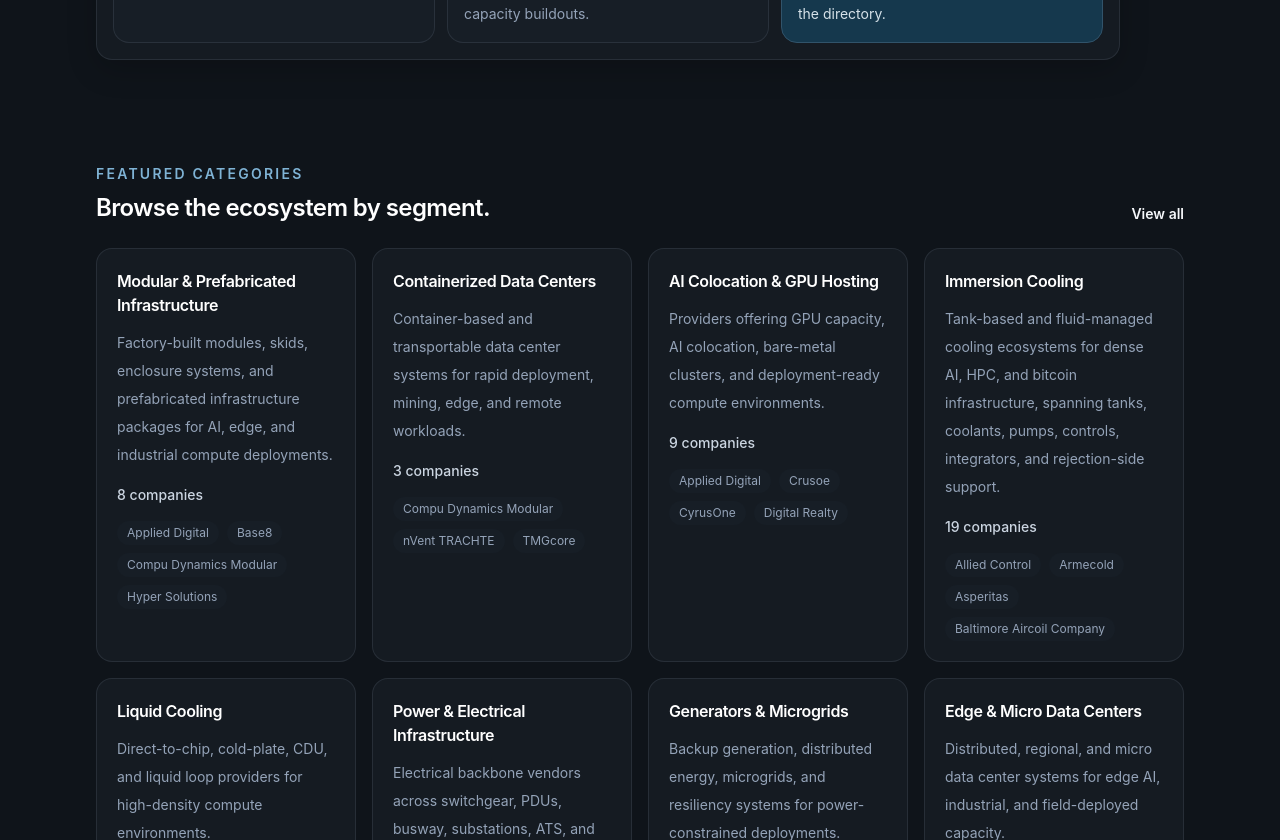
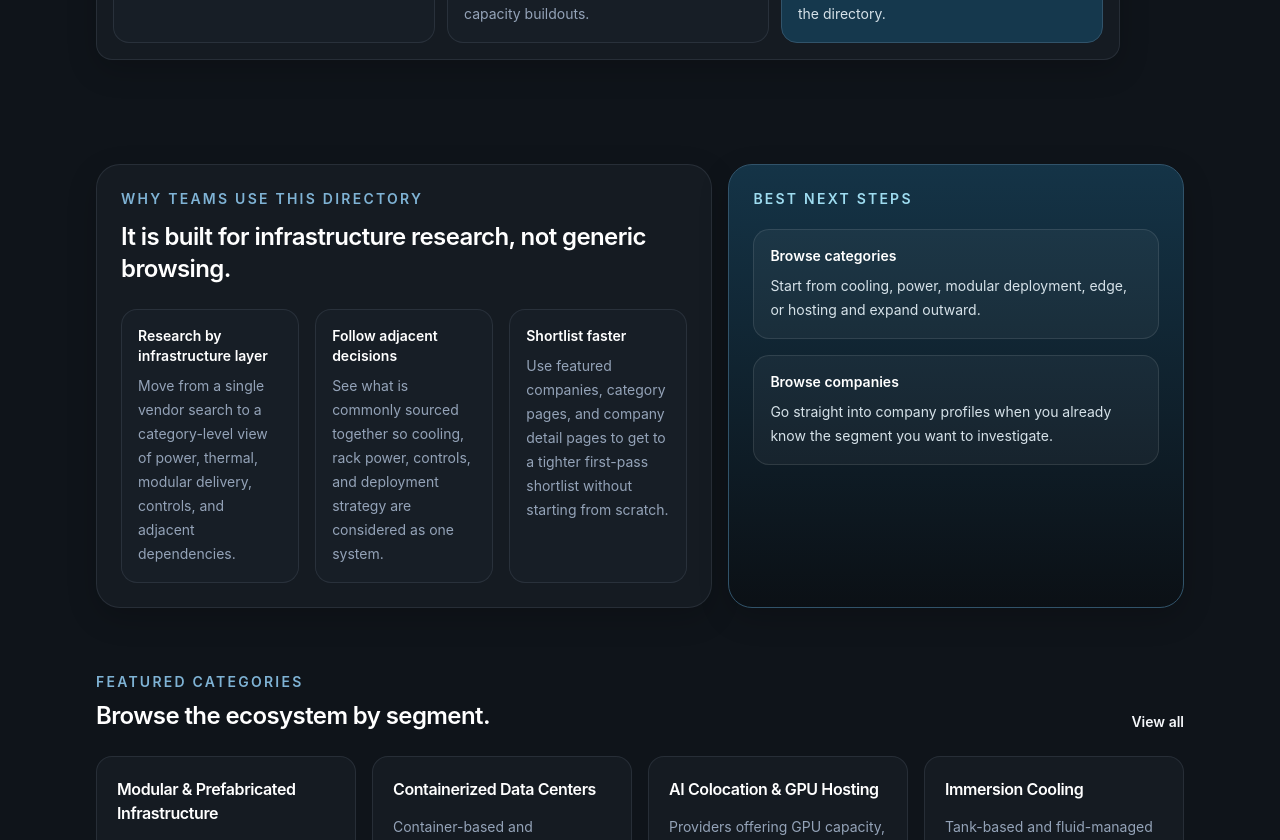
Before and after one commit to mb-git-build/Mdc-beta-site, a Next.js app: page / in a window 1280 px wide. Shown: the part 700-1540 px from the top of the page. Built offline with nearby package versions, Linux system fonts and the light colour scheme.

Commit message:
feat: refine homepage ecosystem entry paths

```diff
--- a/src/app/page.tsx
+++ b/src/app/page.tsx
@@ -42,6 +42,21 @@
     description:
       "Follow the energy side of the graph when utility access, resilience, or behind-the-meter strategy is the real bottleneck.",
     categorySlugs: ["generators-and-microgrids", "ups-and-battery-storage", "site-selection-and-land-strategy", "sustainability-and-energy-strategy"],
+  },
+];
+
+const proofPoints = [
+  {
+    title: "Research by infrastructure layer",
+    description: "Move from a single vendor search to a category-level view of power, thermal, modular delivery, controls, and adjacent dependencies.",
+  },
+  {
+    title: "Follow adjacent decisions",
+    description: "See what is commonly sourced together so cooling, rack power, controls, and deployment strategy are considered as one system.",
+  },
+  {
+    title: "Shortlist faster",
+    description: "Use featured companies, category pages, and company detail pages to get to a tighter first-pass shortlist without starting from scratch.",
   },
 ];
 
@@ -111,6 +126,37 @@
               <Link href="/for-vendors" className="rounded-2xl border border-[#31536a] bg-[#15384d] p-4 transition hover:border-[#4a6c83] hover:bg-[#1b4a63]">
                 <p className="text-sm font-semibold text-white">Submit your company</p>
                 <p className="mt-2 text-sm leading-6 text-[#d6e2e9]">Get listed with clearer review expectations, stronger trust signals, and a direct path into the directory.</p>
+              </Link>
+            </div>
+          </div>
+        </div>
+      </section>
+
+      <section className="mx-auto max-w-6xl px-5 py-6 lg:px-8 lg:py-8">
+        <div className="grid gap-4 lg:grid-cols-[1.15fr_0.85fr]">
+          <div className="rounded-3xl border border-[var(--border)] bg-[var(--card)] p-6 shadow-[var(--shadow-soft)]">
+            <p className="text-sm font-semibold uppercase tracking-[0.16em] text-[var(--accent)]">Why teams use this directory</p>
+            <h2 className="mt-3 text-2xl font-semibold tracking-tight text-white">It is built for infrastructure research, not generic browsing.</h2>
+            <div className="mt-6 grid gap-4 md:grid-cols-3">
+              {proofPoints.map((point) => (
+                <article key={point.title} className="rounded-2xl border border-[var(--border)] bg-[var(--card-soft)] p-4">
+                  <h3 className="text-sm font-semibold text-white">{point.title}</h3>
+                  <p className="mt-2 text-sm leading-6 text-[var(--muted)]">{point.description}</p>
+                </article>
+              ))}
+            </div>
+          </div>
+
+          <div className="rounded-3xl border border-[#31536a] bg-[linear-gradient(180deg,rgba(21,56,77,0.88),rgba(11,16,21,0.96))] p-6 shadow-[var(--shadow-soft)]">
+            <p className="text-sm font-semibold uppercase tracking-[0.16em] text-[#9edcf0]">Best next steps</p>
+            <div className="mt-5 space-y-4">
+              <Link href="/categories" className="block rounded-2xl border border-[rgba(255,255,255,0.1)] bg-[rgba(255,255,255,0.04)] p-4 transition hover:bg-[rgba(255,255,255,0.08)]">
+                <p className="text-sm font-semibold text-white">Browse categories</p>
+                <p className="mt-2 text-sm leading-6 text-[#d6e2e9]">Start from cooling, power, modular deployment, edge, or hosting and expand outward.</p>
+              </Link>
+              <Link href="/vendors" className="block rounded-2xl border border-[rgba(255,255,255,0.1)] bg-[rgba(255,255,255,0.04)] p-4 transition hover:bg-[rgba(255,255,255,0.08)]">
+                <p className="text-sm font-semibold text-white">Browse companies</p>
+                <p className="mt-2 text-sm leading-6 text-[#d6e2e9]">Go straight into company profiles when you already know the segment you want to investigate.</p>
               </Link>
             </div>
           </div>
```
Also changed, not shown: 1 other file (tests, documents, lock files or other folders).
